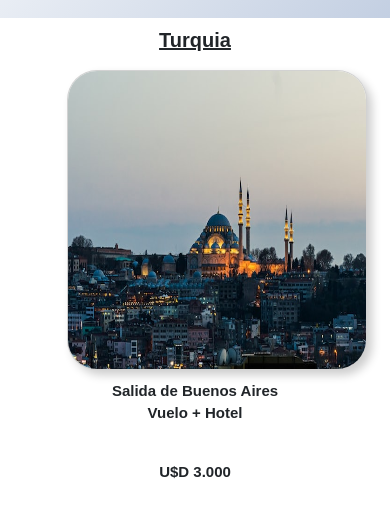
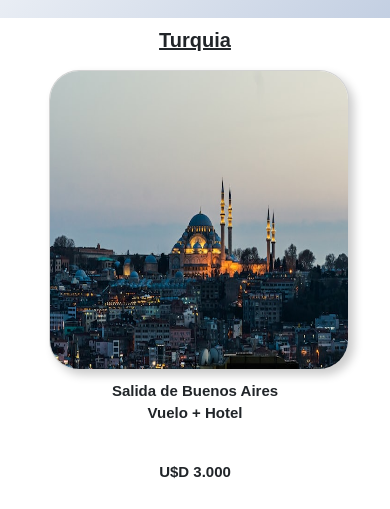
Before and after one commit to Nachitoo12/Trabajocoderhouse, a plain HTML site: page ofertas.html in a window 390 px wide. Shown: the part 329-838 px from the top of the page. Drawn offline with nearby package versions, Linux system fonts and the light colour scheme.

Commit message:
Resubida

```diff
--- a/estilos.css
+++ b/estilos.css
@@ -411,9 +411,16 @@ color: aqua;
         height: 300px;
         border:solid #A6A7BD
     }
+    .col img
+    {
+    height: 300px;
+    border-radius: 30px;
+    width: 300px;
+    box-shadow: 5px 5px 10px rgba(0, 0, 0, 0.2);
+    }
     .card
     {
-    left: 15%;
+    left: 10%;
     }
 
     .grupo__1 figure img
```
Also changed, not shown: contacto.html (+4 -16 lines), crucero.html (+5 -0 lines), index.html (+3 -3 lines), ofertas.html (+3 -42 lines), vuelos.html (+2 -32 lines).
